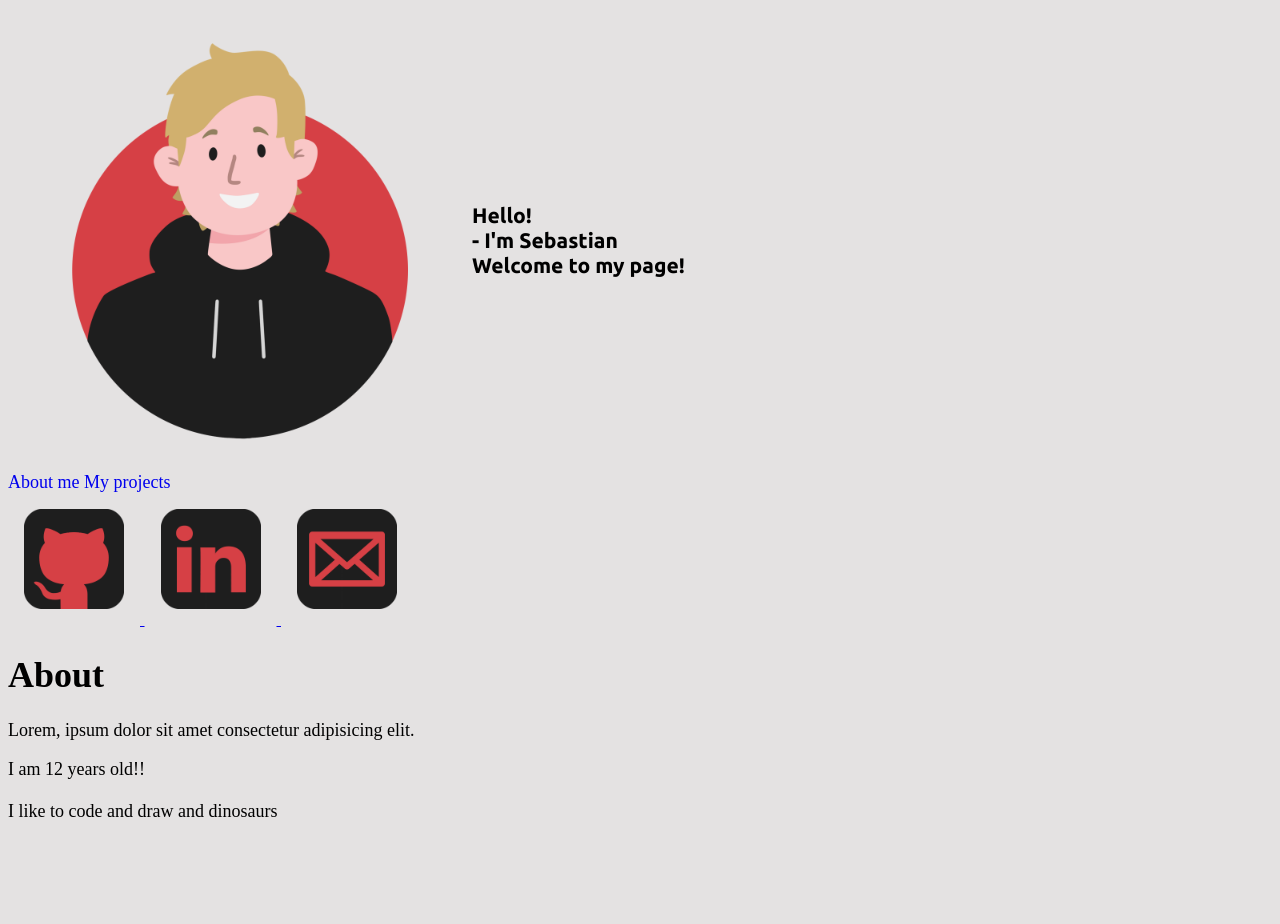
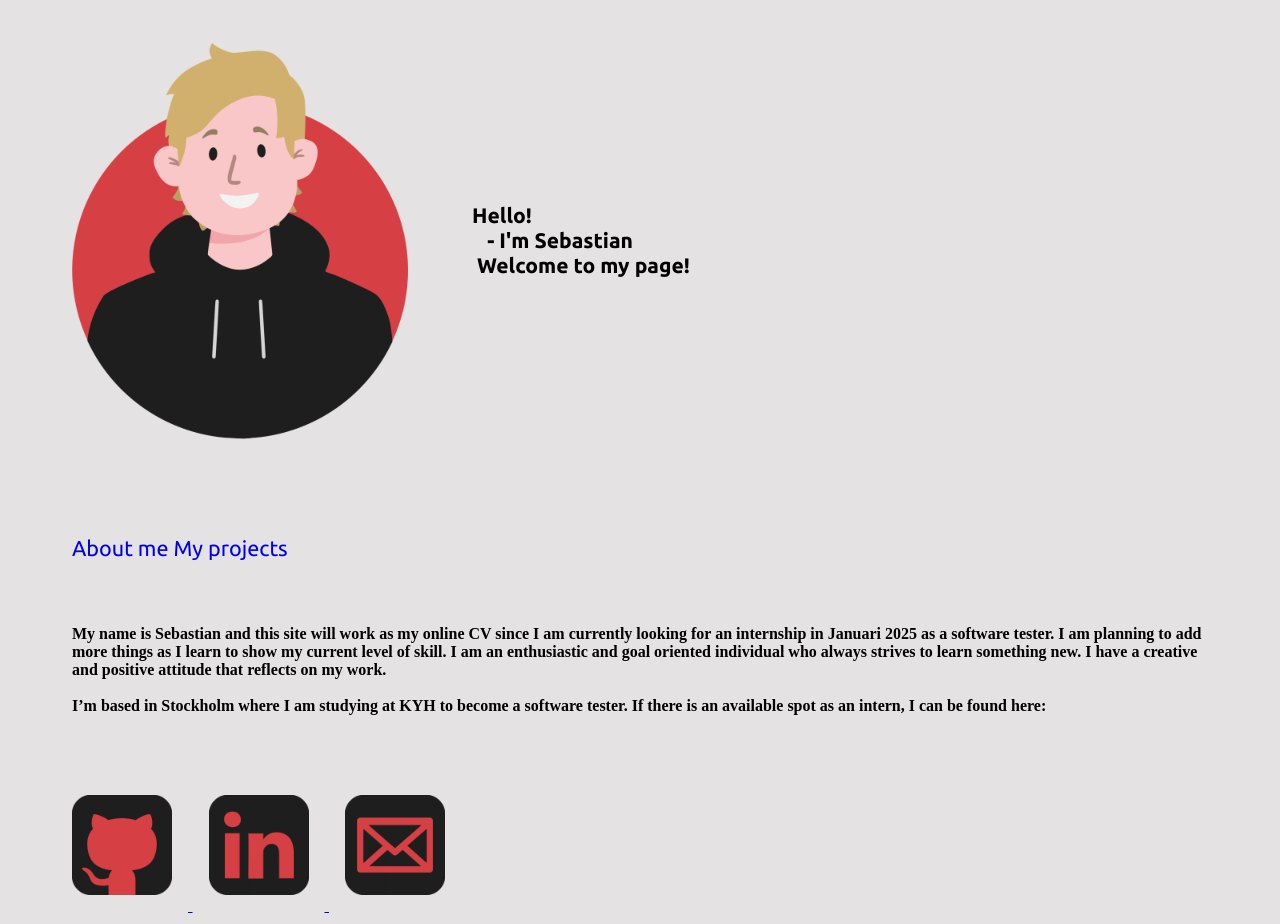
Before and after one commit to xfekke/online-cv, a website with bundled scripts: page index.html in a window 1280 px wide. Before the commit the page ends 830 px from the top, so only its background shows below. Built offline with nearby package versions, Linux system fonts and the light colour scheme; a web font is replaced by a local one.

Commit message:
Update
Moved about me info to correct js file

```diff
--- a/index.html
+++ b/index.html
@@ -18,35 +18,21 @@
       <h3 id="hello">
         Hello!
         <br>
-        - I'm Sebastian
+        &nbsp;&nbsp;&nbsp;- I'm Sebastian
         <br>
-        Welcome to my page!
+        &nbsp;Welcome to my page!
       </h3>
     </div>
   </header>
 
-
-  <nav id="nav-meny">
-    <a href="/" data-link class="nav-link">About me</a>
-    <a href="/projects" data-link class="nav-link">My projects</a>
-  </nav>
-
-  <div id="linkLogos">
-
-    <a href="https://github.com/xfekke" target="_blank">
-      <img src="./public/image/github.png" alt="Github-link">
-    </a>
-
-    <a href="https://www.linkedin.com/in/sebastian-sernald-49b543287/" target="_blank">
-      <img src="./public/image/linkedIn.png" alt="linkedIn-link">
-    </a>
-
-    <a href="mailto:sebastiansernald98@gmail.com">
-      <img src="./public/image/email.png" alt="Email-link">
-    </a>
+  <div id="aboutSPA">
+    <nav id="nav-meny">
+      <a href="/" data-link class="nav-link">About me</a>
+      <a href="/projects" data-link class="nav-link">My projects</a>
+    </nav>
+  </div>
 
 
-  </div>
   <main id="app"></main>
   <script type="module" src="./public/main.js"></script>
 
--- a/public/css/style.css
+++ b/public/css/style.css
@@ -7,7 +7,6 @@
 }
 
 body {
-
   background-color: rgb(228, 226, 226)
 }
 
@@ -18,7 +17,10 @@ header {
 }
 
 #nav-meny {
-  color: rgb(30, 30, 30)
+  color: rgb(30, 30, 30);
+  font-size: larger;
+  font-family: 'Ubuntu', sans-serif;
+  margin: 8vh;
 }
 
 #nav-meny a:visited {
@@ -38,7 +40,17 @@ h3 {
   font-family: 'Ubuntu', sans-serif;
 }
 
+h4 {
+  font-size: medium;
+  font-family: 'Times New Roman', Times, serif;
+  margin: 8vh;
+}
+
 /* Image css */
+
+#linkLogos {
+  margin-left: 6vh;
+}
 
 #linkLogos img {
   width: 100px;
--- a/public/views/about.js
+++ b/public/views/about.js
@@ -1,15 +1,33 @@
 export default () => /*html*/`
-    <h1>About</h1>
-    <p>Lorem, ipsum dolor sit amet consectetur adipisicing elit.</p>
+  <div id="aboutMeText">
+    <h4>
+      My name is Sebastian and this site will work as my online CV since I am currently looking for an internship in
+      Januari
+      2025 as a software tester. I am planning to add more things as I learn to show my current level of skill. I am an
+      enthusiastic and goal oriented individual who always strives to learn something new. I have a creative and
+      positive
+      attitude that reflects on my work.
+      <br>
+      <br>
+      I’m based in Stockholm where I am studying at KYH to become a software tester. If there is an available spot as an
+      intern, I can be found here:
+
+    </h4>
+  </div>
+  <div id="linkLogos">
+
+    <a href="https://github.com/xfekke" target="_blank">
+      <img src="./public/image/github.png" alt="Github-link">
+    </a>
+
+    <a href="https://www.linkedin.com/in/sebastian-sernald-49b543287/" target="_blank">
+      <img src="./public/image/linkedIn.png" alt="linkedIn-link">
+    </a>
+
+    <a href="mailto:sebastiansernald98@gmail.com">
+      <img src="./public/image/email.png" alt="Email-link">
+    </a>
 
 
-  <div id="aboutMe">
-    I am 12 years old!!
-  </div>
-
-  </br>
-
-  <div id="mySkills">
-    I like to code and draw and dinosaurs
   </div>
 `;
```
